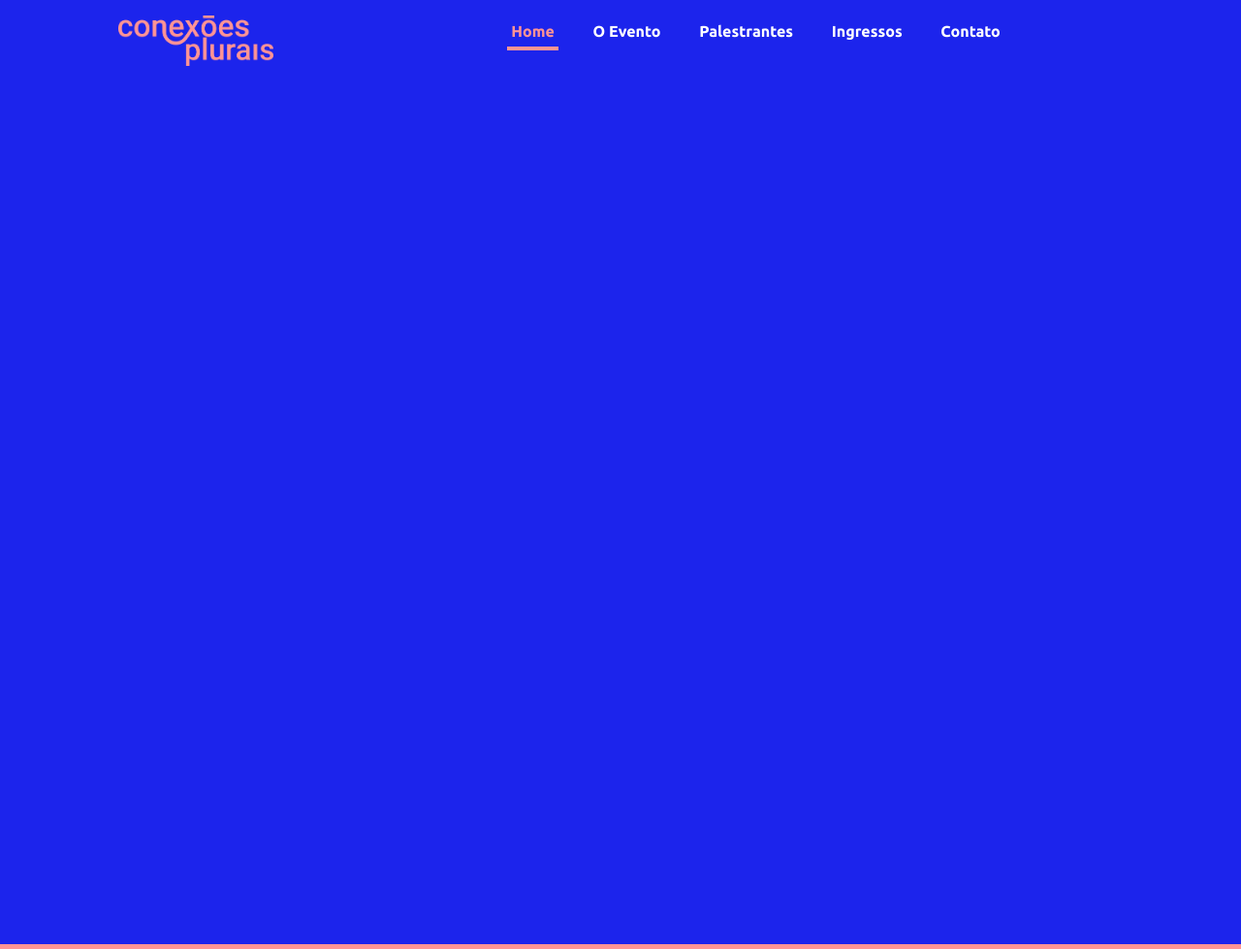
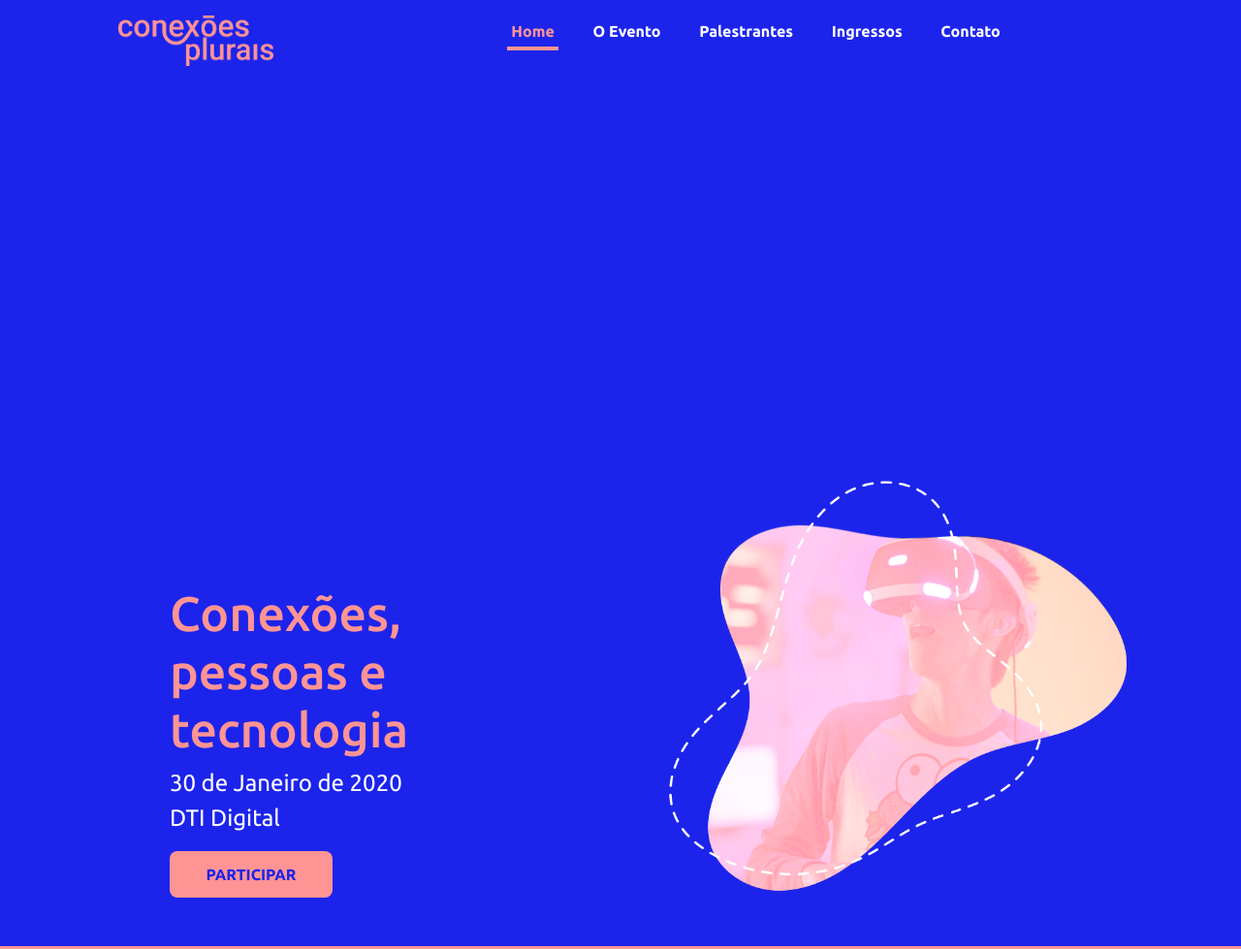
Before and after one commit to Ferrnando-Vieira/ConexoesPlurais, a plain HTML site: page index.html in a window 1280 px wide. Shown: the top 979 px of the page at 97% size. Drawn offline with nearby package versions, Linux system fonts and the light colour scheme; files whose address does not match are found by name.

Commit message:
Update index.html

```diff
--- a/index.html
+++ b/index.html
@@ -79,7 +79,7 @@
       <main class="tab-content">
 
           <!-- Início -->
-          <div class="tab-pane" id="home">
+          <div class="tab-pane active" id="home">
             <div class="row bg-color">
               <div class="col-lg-6 order-lg-2">
                 <div class="col-lg-3"></div>
@@ -103,7 +103,7 @@
           </div>
 
           <!-- Evento -->
-          <div class="tab-pane active" id="evento">
+          <div class="tab-pane" id="evento">
             <div class="row bg-color">
 
             </div>
```
